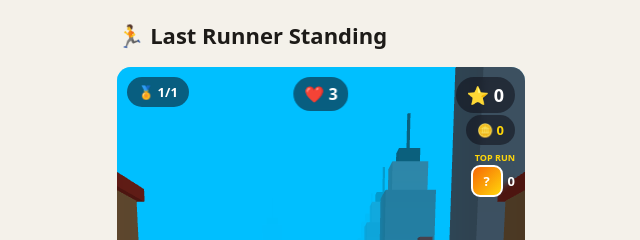
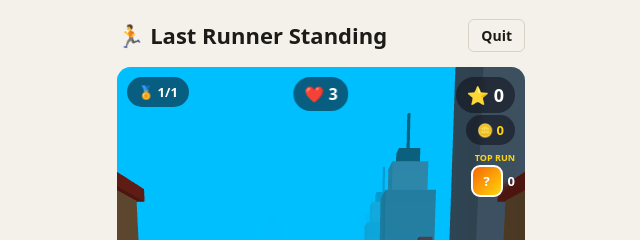
Before and after one commit to erbaibhav/SubwaySurfers, a website built with Vite: page index.html in a window 1280 px wide. Both pictures are taken after a click on the button "Play Solo". Shown: the top 240 px of the page, 319-959 px from the left. Built offline with nearby package versions, Linux system fonts and the light colour scheme; animation ran at ten frames a second; files whose address does not match are found by name.

Commit message:
fixed back button

```diff
--- a/index.html
+++ b/index.html
@@ -8,7 +8,10 @@
 </head>
 <body>
   <main>
-    <h1>🏃 Last Runner Standing</h1>
+    <div style="display: flex; justify-content: space-between; align-items: center;">
+      <h1>🏃 Last Runner Standing</h1>
+      <button id="btn-quit" class="hide alt" style="padding: 6px 12px; font-size: 14px; border-radius: 6px;">Quit</button>
+    </div>
 
     <!-- Lobby UI (Create/Join) -->
     <section id="lobby-ui" class="card">
--- a/src/main.js
+++ b/src/main.js
@@ -62,6 +62,7 @@ const ui = {
   lobby: document.getElementById('lobby-ui'),
   room: document.getElementById('room-ui'),
   game: document.getElementById('game-ui'),
+  btnQuit: document.getElementById('btn-quit'),
   playerNameInput: document.getElementById('player-name'),
   roomCodeInput: document.getElementById('room-code'),
   btnCreate: document.getElementById('btn-create'),
@@ -152,6 +153,8 @@ ui.btnSolo.addEventListener('click', () => {
   state.rng = new SeededRandom(Math.floor(state.seed * 1000000));
   startGameCountdown();
 });
+
+ui.btnQuit.addEventListener('click', () => { window.location.reload(); });
 
 ui.btnStart.addEventListener('click', () => { state.socket.emit('startGame'); });
 ui.btnRestart.addEventListener('click', () => {
@@ -697,6 +700,7 @@ function startGameCountdown() {
   ui.lobby.classList.add('hide');
   ui.room.classList.add('hide');
   ui.game.classList.remove('hide');
+  ui.btnQuit.classList.remove('hide');
   state.gameState = 'countdown';
 
   if (ui.stage.clientWidth && ui.stage.clientHeight) {
--- a/src/style.css
+++ b/src/style.css
@@ -51,6 +51,7 @@ main {
   width: 100%;
   max-width: 440px;
   padding: 16px;
+  height: 100%;
   display: flex;
   flex-direction: column;
   gap: 12px;
```
